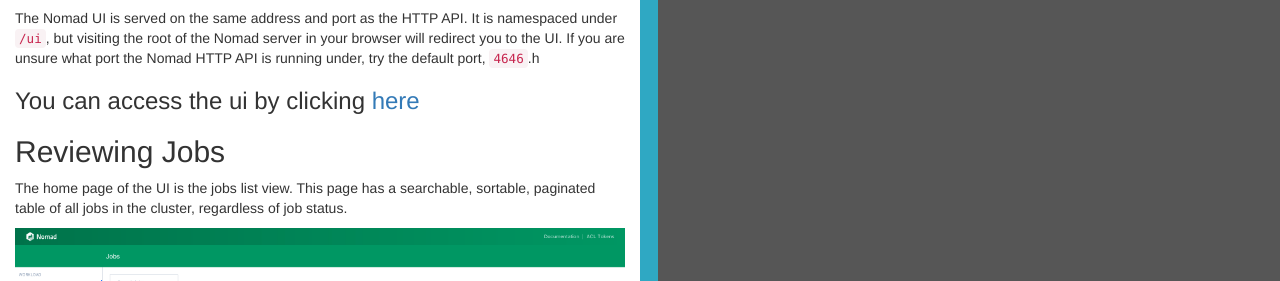
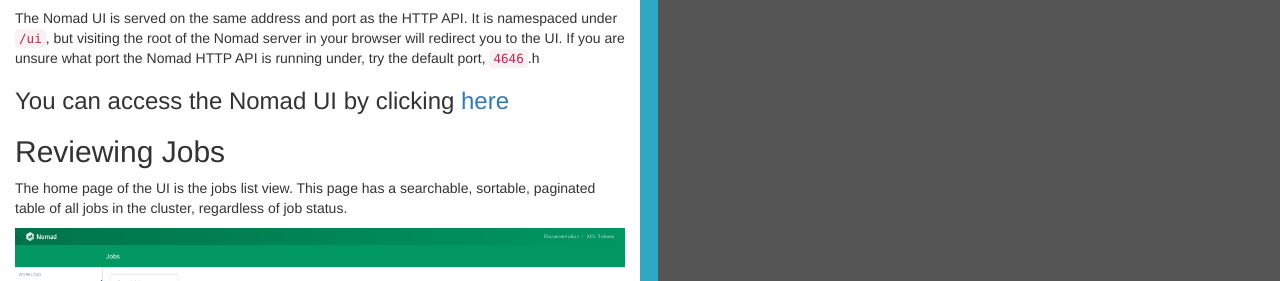
Before and after one commit to franela/play-with-nomad, a Jekyll site: the page built from _posts/2017-10-25-nomad-ui.markdown, in a window 1280 px wide. Shown: the part 434-715 px from the top of the page. Built offline with Jekyll 4.4.1, drawn with Linux system fonts in a browser that asks for light colours; nearby versions of some CDN libraries; grey boxes are pictures that could not be loaded.

Commit message:
Capitalize nomad UI

```diff
--- a/_posts/2017-10-25-nomad-ui.markdown
+++ b/_posts/2017-10-25-nomad-ui.markdown
@@ -29,7 +29,7 @@
 port, `4646`.h
 
 
-### You can access the ui by clicking [here](/ui/){:data-term=".term1"}{:data-port="4646"}
+### You can access the Nomad UI by clicking [here](/ui/){:data-term=".term1"}{:data-port="4646"}
 
 ## Reviewing Jobs
 
```
